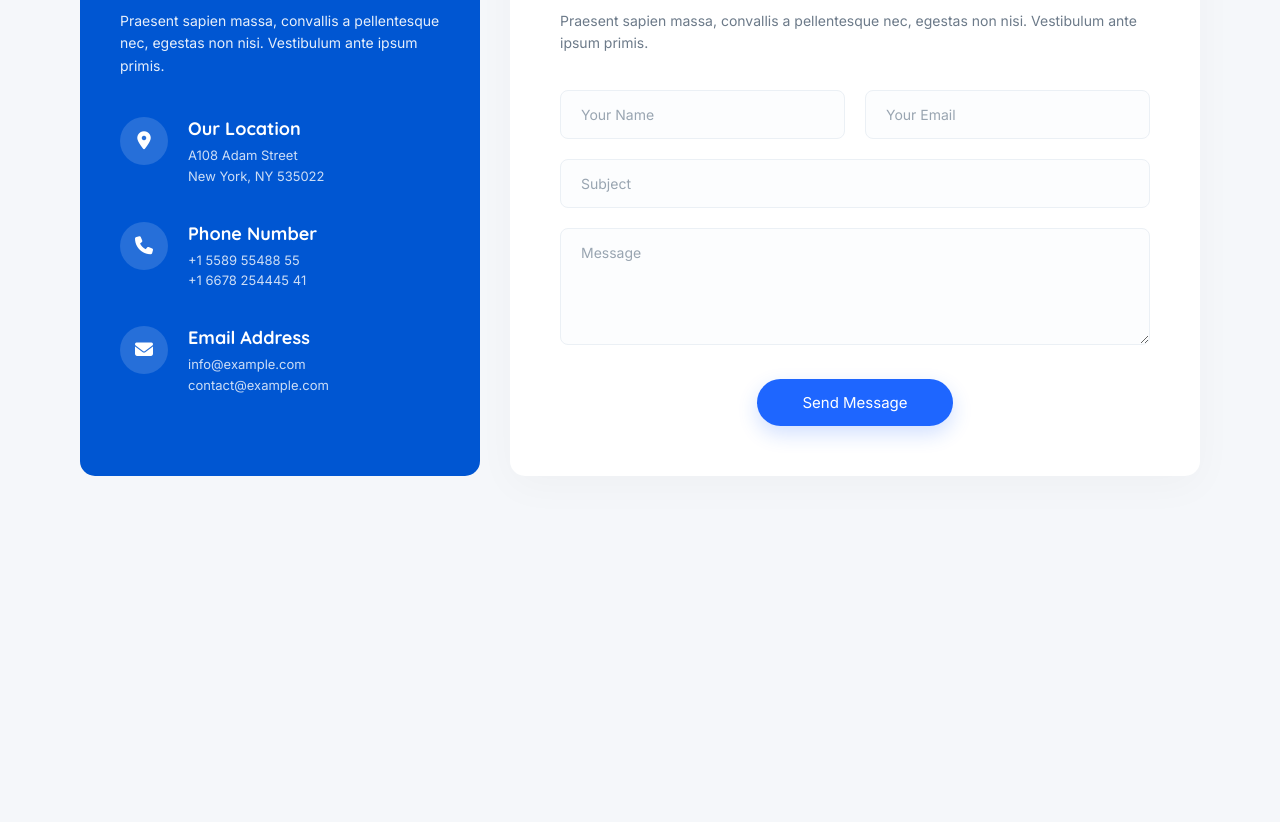
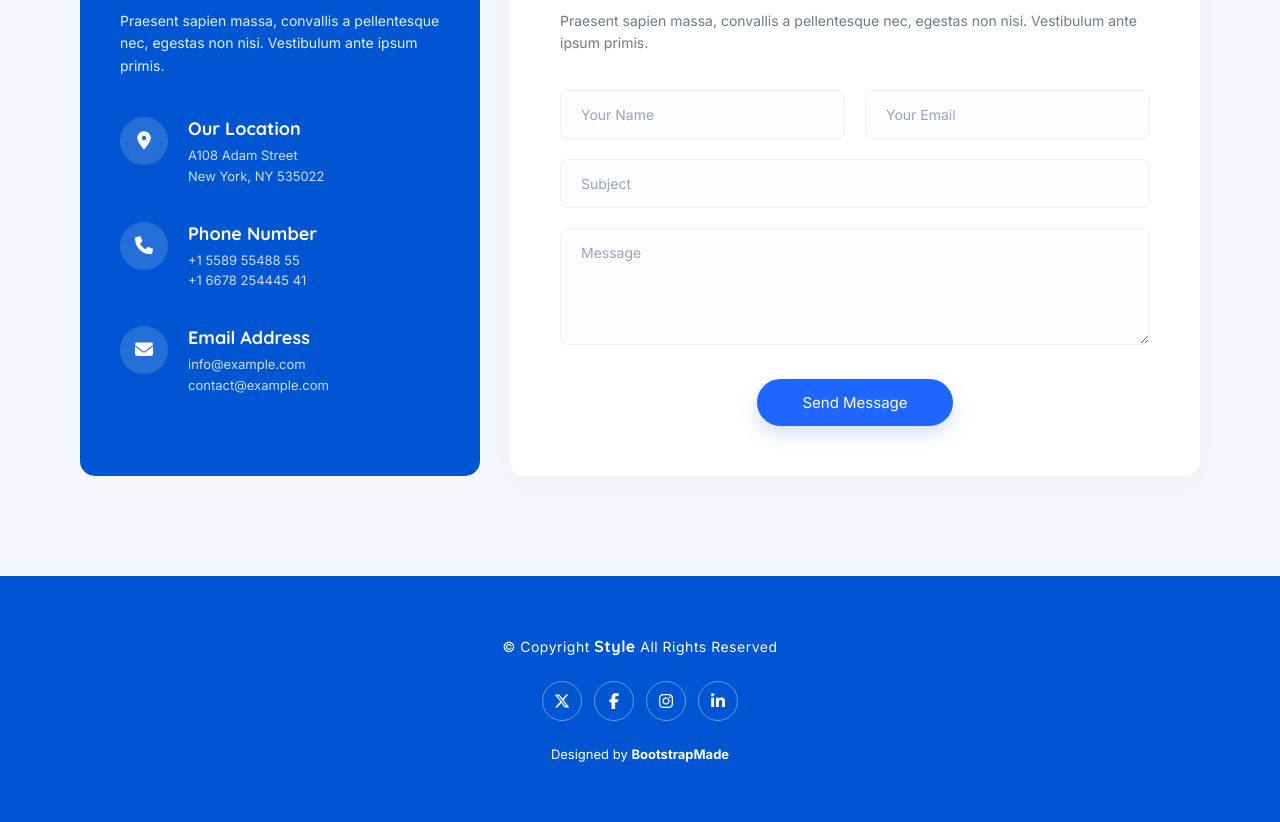
Before and after one commit to Aminazabona/Projectportfolio, a plain HTML site: page index.html in a window 1280 px wide. Shown: the part 8233-9055 px from the top of the page. Before the commit the page ends 8809 px from the top, so only its background shows below. Drawn offline with Linux system fonts and the light colour scheme.

Commit message:
feat:finish footer section

```diff
--- a/index.html
+++ b/index.html
@@ -1132,6 +1132,22 @@
           </div>
         </div>
       </section>
+      <footer class="footer">
+  <div class="footer-container">
+    <div class="footer-copyright">
+      &copy; Copyright <strong>Style</strong> All Rights Reserved
+    </div>
+    <div class="footer-social-links">
+      <a href="#" class="social-link"><i class="fa-brands fa-x-twitter"></i></a>
+      <a href="#" class="social-link"><i class="fa-brands fa-facebook-f"></i></a>
+      <a href="#" class="social-link"><i class="fa-brands fa-instagram"></i></a>
+      <a href="#" class="social-link"><i class="fa-brands fa-linkedin-in"></i></a>
+    </div>
+    <div class="footer-credits">
+      Designed by <a href="https://bootstrapmade.com/">BootstrapMade</a>
+    </div>
+  </div>
+</footer>
     </main>
   </body>
 </html>
--- a/style.css
+++ b/style.css
@@ -1540,3 +1540,74 @@ font-size: 42px;
 .primary1:hover{
    background-color: #92929e;
 }
+.footer {
+  background-color: #0056d2;
+  color: #ffffff;
+  padding: 60px 0;
+  text-align: center;
+}
+
+.footer-container {
+  max-width: 1200px;
+  margin: 0 auto;
+  padding: 0 40px;
+  display: flex;
+  flex-direction: column;
+  align-items: center;
+  gap: 25px;
+}
+
+.footer-copyright {
+  font-size: 14px;
+  letter-spacing: 0.5px;
+}
+
+.footer-copyright strong {
+  font-family: "Quicksand", sans-serif;
+  font-weight: 700;
+  font-size: 16px;
+}
+
+.footer-social-links {
+  display: flex;
+  justify-content: center;
+  gap: 12px;
+}
+
+.social-link {
+  width: 40px;
+  height: 40px;
+  border: 1px solid rgba(255, 255, 255, 0.4);
+  border-radius: 50%;
+  display: flex;
+  align-items: center;
+  justify-content: center;
+  color: #ffffff;
+  text-decoration: none;
+  font-size: 16px;
+  transition: all 0.3s cubic-bezier(0.4, 0, 0.2, 1);
+}
+
+.social-link:hover {
+  background-color: #ffffff;
+  color: #1e66ff;
+  border-color: #ffffff;
+  transform: translateY(-5px);
+}
+
+.footer-credits {
+  font-size: 13px;
+  font-weight: 400;
+}
+
+.footer-credits a {
+  color: #ffffff;
+  text-decoration: none;
+  font-weight: 600;
+  transition: opacity 0.3s ease;
+}
+
+.footer-credits a:hover {
+  text-decoration: underline;
+  opacity: 0.8;
+}
```
